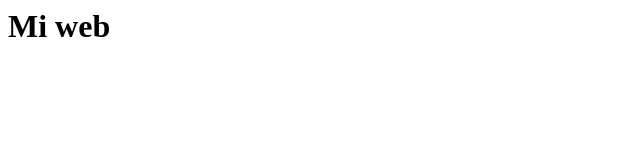
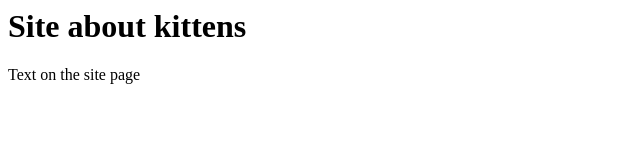
Before and after one commit to EstherHigueruela/webdesign, a plain HTML site: page index.html in a window 1280 px wide. Shown: the whole page, without its empty margins (0-640 px from the left). Drawn offline with Linux system fonts and the light colour scheme.

Commit message:
Update index.html

```diff
--- a/index.html
+++ b/index.html
@@ -1,3 +1,4 @@
 <html>
-  <h1>Mi web</h1>
+  <h1>Site about kittens</h1>
+  <p>Text on the site page</p>
 </html>
```
